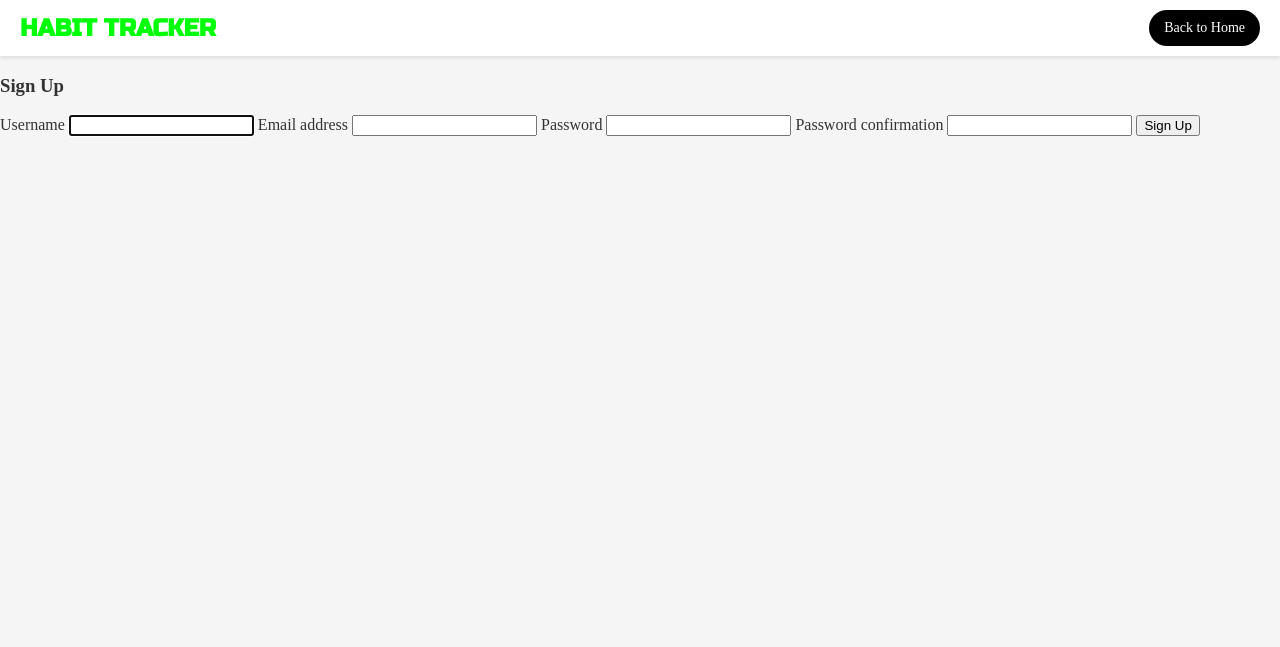
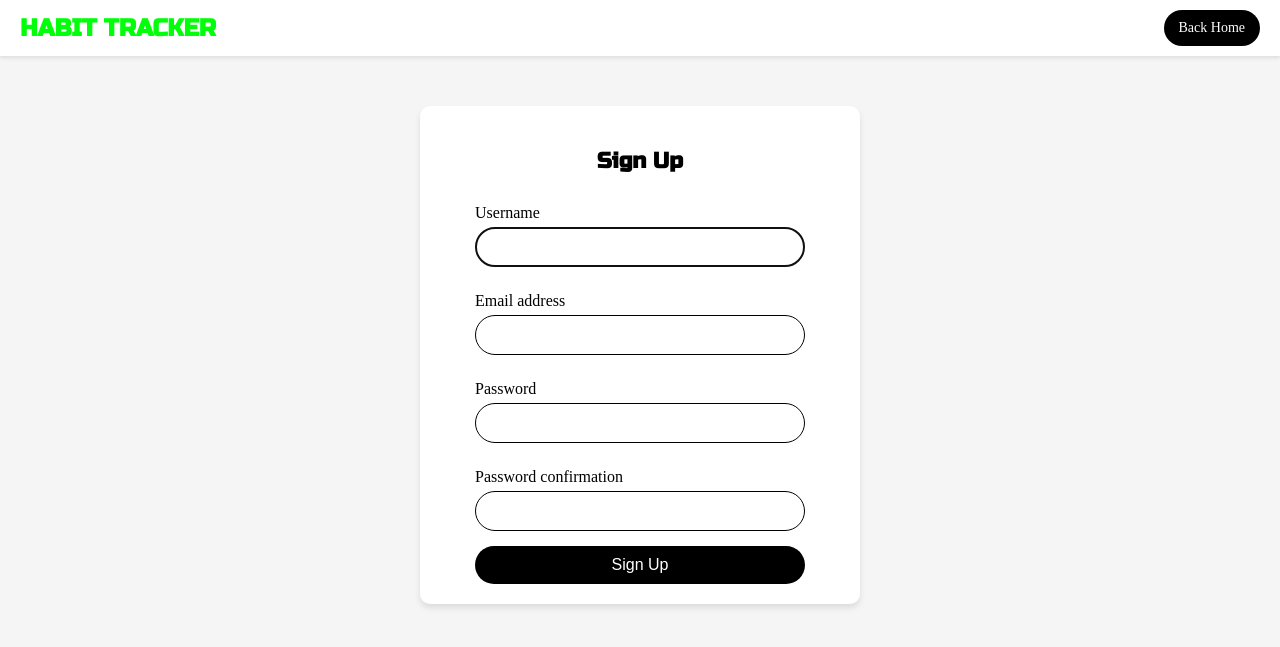
Before and after one commit to WhatTheyOnn/Django_Habit, a Django app: page /register/ in a window 1280 px wide. Shown: the top 647 px of the page. Run offline with Django 4.2, Linux system fonts and the light colour scheme; some web fonts are replaced.

Commit message:
Styled the inputs for email text and both passwords to corrospond with other pages inputs and styles the forms positioning and sizes with ai. also added div class commands to contain all inputs and usernames together. made the sign up same font as header and changed the rest of the fonts.

```diff
--- a/habit_tracker/templates/Habit_tracker/Accounts/register.html
+++ b/habit_tracker/templates/Habit_tracker/Accounts/register.html
@@ -33,14 +33,61 @@
             background-color: black;
             padding: 10px 15px;
             border-radius: 20px;}
+            .register-container {
+            display: flex;
+            flex-direction: column;
+            justify-content: center;
+            align-items: center;
+            margin: 50px auto;
+            padding: 20px;
+            background-color: white;
+            box-shadow: 0 4px 6px rgba(0, 0, 0, 0.1);
+            border-radius: 10px;
+            width: 400px;
+        }
+        .register-container h3 {
+            font-size: 22px;
+            margin-bottom: 20px;
+            text-align: center;
+            color: black;
+            font-family: 'Russo One', sans-serif;
+        }
+        .register-container label {
+            font-size: 16px;
+            margin-top: 10px;
+            display: block;
+            color: black;
+        }
+        .register-container input[type="text"],
+        .register-container input[type="email"],
+        .register-container input[type="password"] {
+            font-size: 16px;
+            padding: 10px;
+            width: 100%;
+            margin: 5px 0 15px 0;
+            border: 1px solid #000000;
+            border-radius: 25px;
+            box-sizing: border-box;
+        }
+        .register-container input[type="submit"] {
+            font-size: 16px;
+            padding: 10px 20px;
+            background-color: black;
+            color: white;
+            border: none;
+            border-radius: 25px;
+            cursor: pointer;
+            width: 100%;
+        }
 </style>
 </head>
 <body>
     <header>
         <h1>HABIT TRACKER</h1>
-        <a href="/">Back to Home</a>
+        <a href="/">Back Home</a>
     </header>
 
+<div class="register-container">
 <h3>Sign Up</h3>
 <form method="POST">
         {% csrf_token %}
@@ -53,5 +100,6 @@
         <label for="id_password2">{{ form.password2.label }}</label>
         {{ form.password2 }}
         <input type="submit" value="Sign Up">
+        </div>
 </form>
 </body>
```
